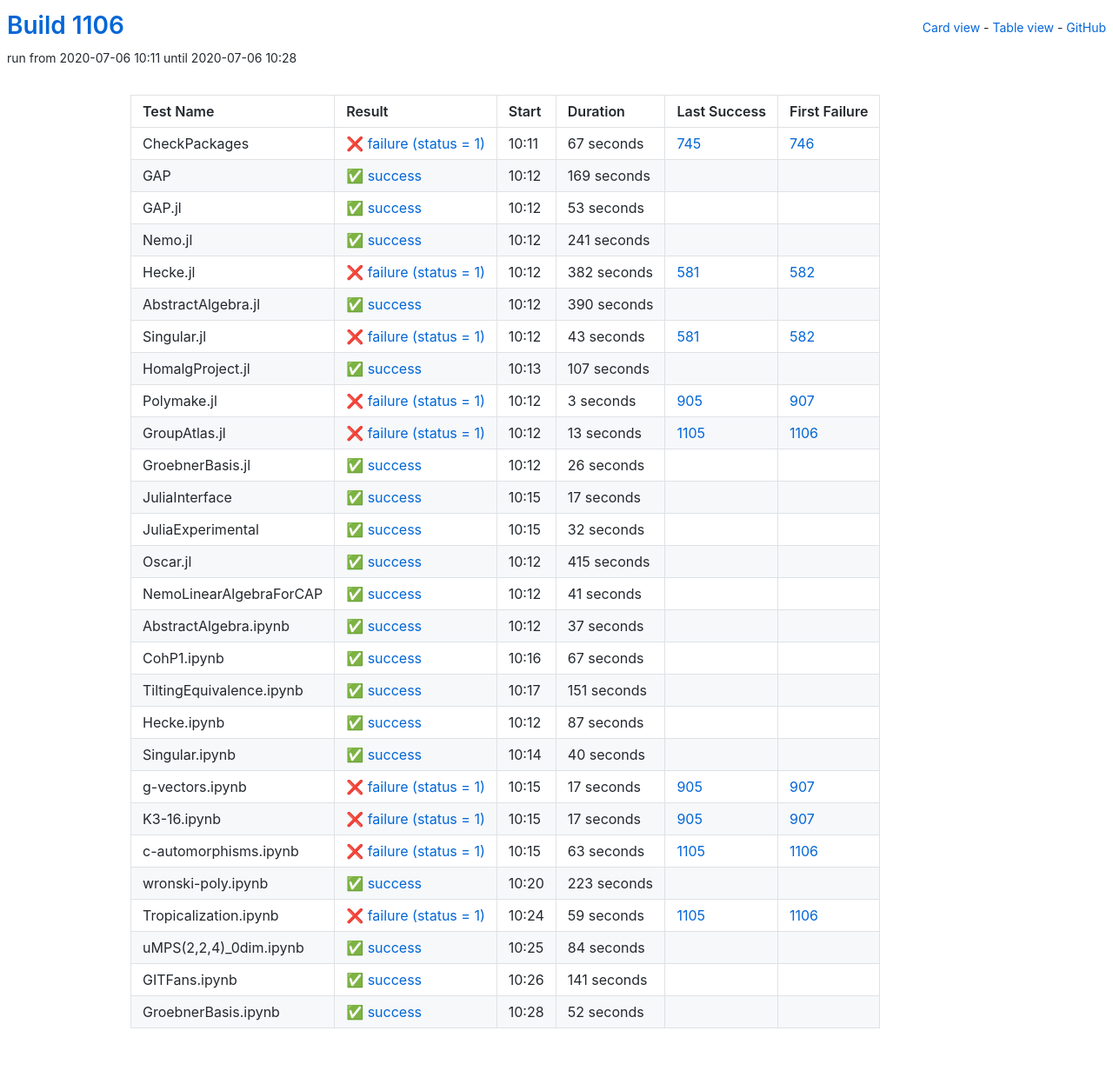
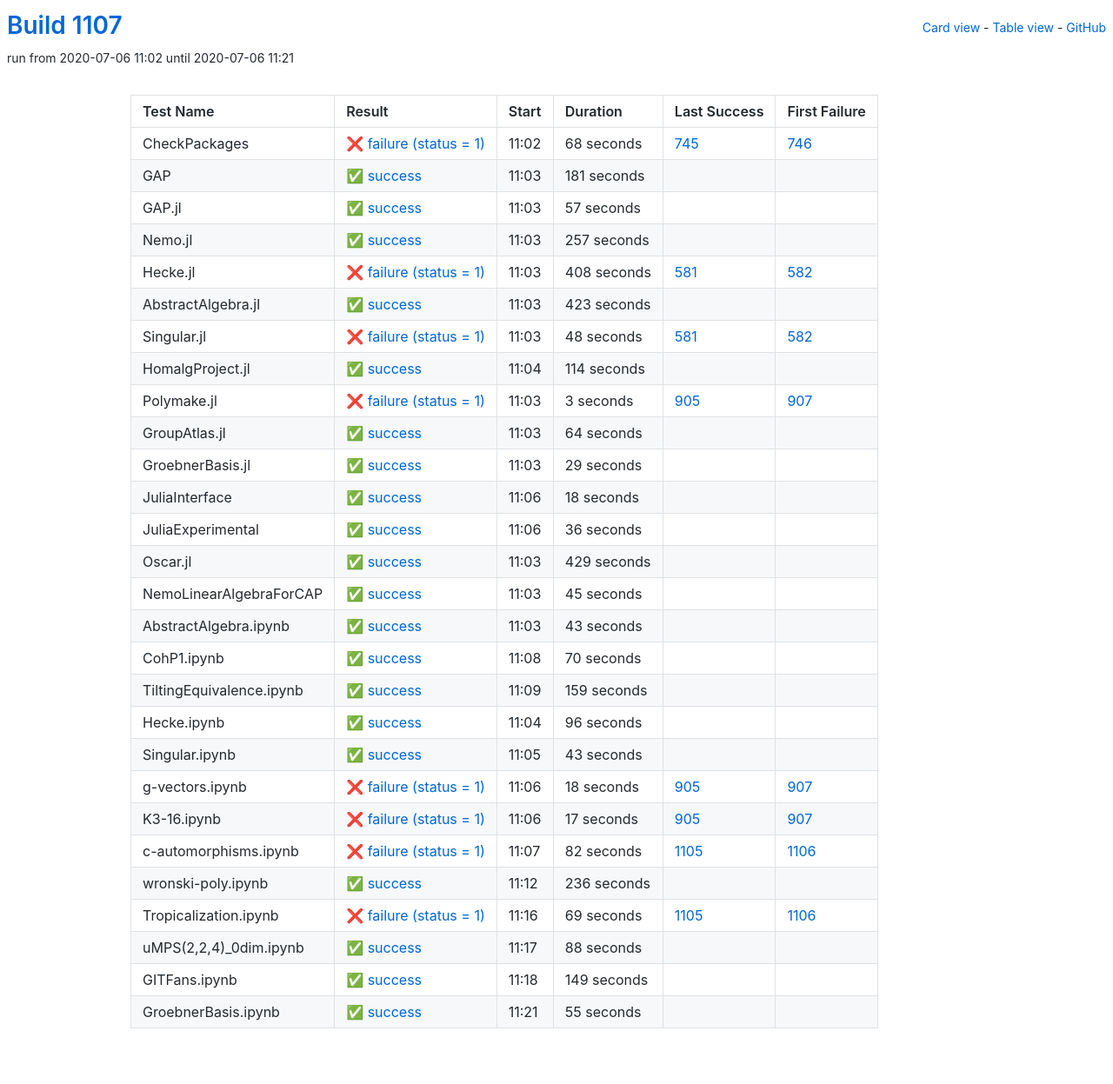
Before and after one commit to oscar-system/oscar-ci-status-1.4, a Jekyll site: the page built from table.html, in a window 1280 px wide. Shown: the whole page at 87% size. Built offline with Jekyll 4.4.1, drawn with Linux system fonts in a browser that asks for light colours.

Commit message:
Build #1107

```diff
--- a/_data/ci.yml
+++ b/_data/ci.yml
@@ -1,6 +1,6 @@
 ---
-build: 1106
-build_url: https://oscarci.mathematik.uni-kl.de/job/oscar-julia-1.4/1106/
+build: 1107
+build_url: https://oscarci.mathematik.uni-kl.de/job/oscar-julia-1.4/1107/
 job: oscar-julia-1.4
 organization: oscar-system
 repo: oscar-ci-status-1.4
@@ -8,104 +8,104 @@ repourl: https://github.com/oscar-system/oscar-ci-status-1.4
 tests:
 - name: CheckPackages
   id: checkpackages
-  log: https://oscarci.mathematik.uni-kl.de/job/oscar-julia-1.4/1106/artifact/logs/build-1106/CheckPackages.log
-  start: 2020-07-06 10:11
+  log: https://oscarci.mathematik.uni-kl.de/job/oscar-julia-1.4/1107/artifact/logs/build-1107/CheckPackages.log
+  start: 2020-07-06 11:02
   success: false
   exitcode: 1
   status: failure
-  duration: 67
+  duration: 68
   last_success: 745
   last_success_url: https://oscarci.mathematik.uni-kl.de/job/oscar-julia-1.4/745/
   first_failure: 746
   first_failure_url: https://oscarci.mathematik.uni-kl.de/job/oscar-julia-1.4/746/
 - name: GAP
   id: gap
-  log: https://oscarci.mathematik.uni-kl.de/job/oscar-julia-1.4/1106/artifact/logs/build-1106/GAP.log
-  start: 2020-07-06 10:12
+  log: https://oscarci.mathematik.uni-kl.de/job/oscar-julia-1.4/1107/artifact/logs/build-1107/GAP.log
+  start: 2020-07-06 11:03
   success: true
   exitcode: 0
   status: success
-  duration: 169
+  duration: 181
   last_success: false
   last_success_url:
   first_failure: false
   first_failure_url:
 - name: GAP.jl
   id: gap-jl
-  log: https://oscarci.mathematik.uni-kl.de/job/oscar-julia-1.4/1106/artifact/logs/build-1106/GAP.jl.log
-  start: 2020-07-06 10:12
+  log: https://oscarci.mathematik.uni-kl.de/job/oscar-julia-1.4/1107/artifact/logs/build-1107/GAP.jl.log
+  start: 2020-07-06 11:03
   success: true
   exitcode: 0
   status: success
-  duration: 53
+  duration: 57
   last_success: false
   last_success_url:
   first_failure: false
   first_failure_url:
 - name: Nemo.jl
   id: nemo-jl
-  log: https://oscarci.mathematik.uni-kl.de/job/oscar-julia-1.4/1106/artifact/logs/build-1106/Nemo.jl.log
-  start: 2020-07-06 10:12
+  log: https://oscarci.mathematik.uni-kl.de/job/oscar-julia-1.4/1107/artifact/logs/build-1107/Nemo.jl.log
+  start: 2020-07-06 11:03
   success: true
   exitcode: 0
   status: success
-  duration: 241
+  duration: 257
   last_success: false
   last_success_url:
   first_failure: false
   first_failure_url:
 - name: Hecke.jl
   id: hecke-jl
-  log: https://oscarci.mathematik.uni-kl.de/job/oscar-julia-1.4/1106/artifact/logs/build-1106/Hecke.jl.log
-  start: 2020-07-06 10:12
+  log: https://oscarci.mathematik.uni-kl.de/job/oscar-julia-1.4/1107/artifact/logs/build-1107/Hecke.jl.log
+  start: 2020-07-06 11:03
   success: false
   exitcode: 1
   status: failure
-  duration: 382
+  duration: 408
   last_success: 581
   last_success_url: https://oscarci.mathematik.uni-kl.de/job/oscar-julia-1.4/581/
   first_failure: 582
   first_failure_url: https://oscarci.mathematik.uni-kl.de/job/oscar-julia-1.4/582/
 - name: AbstractAlgebra.jl
   id: abstractalgebra-jl
-  log: https://oscarci.mathematik.uni-kl.de/job/oscar-julia-1.4/1106/artifact/logs/build-1106/AbstractAlgebra.jl.log
-  start: 2020-07-06 10:12
+  log: https://oscarci.mathematik.uni-kl.de/job/oscar-julia-1.4/1107/artifact/logs/build-1107/AbstractAlgebra.jl.log
+  start: 2020-07-06 11:03
   success: true
   exitcode: 0
   status: success
-  duration: 390
+  duration: 423
   last_success: false
   last_success_url:
   first_failure: false
   first_failure_url:
 - name: Singular.jl
   id: singular-jl
-  log: https://oscarci.mathematik.uni-kl.de/job/oscar-julia-1.4/1106/artifact/logs/build-1106/Singular.jl.log
-  start: 2020-07-06 10:12
+  log: https://oscarci.mathematik.uni-kl.de/job/oscar-julia-1.4/1107/artifact/logs/build-1107/Singular.jl.log
+  start: 2020-07-06 11:03
   success: false
   exitcode: 1
   status: failure
-  duration: 43
+  duration: 48
   last_success: 581
   last_success_url: https://oscarci.mathematik.uni-kl.de/job/oscar-julia-1.4/581/
   first_failure: 582
   first_failure_url: https://oscarci.mathematik.uni-kl.de/job/oscar-julia-1.4/582/
 - name: HomalgProject.jl
   id: homalgproject-jl
-  log: https://oscarci.mathematik.uni-kl.de/job/oscar-julia-1.4/1106/artifact/logs/build-1106/HomalgProject.jl.log
-  start: 2020-07-06 10:13
+  log: https://oscarci.mathematik.uni-kl.de/job/oscar-julia-1.4/1107/artifact/logs/build-1107/HomalgProject.jl.log
+  start: 2020-07-06 11:04
   success: true
   exitcode: 0
   status: success
-  duration: 107
+  duration: 114
   last_success: false
   last_success_url:
   first_failure: false
   first_failure_url:
 - name: Polymake.jl
   id: polymake-jl
-  log: https://oscarci.mathematik.uni-kl.de/job/oscar-julia-1.4/1106/artifact/logs/build-1106/Polymake.jl.log
-  start: 2020-07-06 10:12
+  log: https://oscarci.mathematik.uni-kl.de/job/oscar-julia-1.4/1107/artifact/logs/build-1107/Polymake.jl.log
+  start: 2020-07-06 11:03
   success: false
   exitcode: 1
   status: failure
@@ -116,152 +116,152 @@ tests:
   first_failure_url: https://oscarci.mathematik.uni-kl.de/job/oscar-julia-1.4/907/
 - name: GroupAtlas.jl
   id: groupatlas-jl
-  log: https://oscarci.mathematik.uni-kl.de/job/oscar-julia-1.4/1106/artifact/logs/build-1106/GroupAtlas.jl.log
-  start: 2020-07-06 10:12
-  success: false
-  exitcode: 1
-  status: failure
-  duration: 13
-  last_success: 1105
-  last_success_url: https://oscarci.mathematik.uni-kl.de/job/oscar-julia-1.4/1105/
-  first_failure: 1106
-  first_failure_url: https://oscarci.mathematik.uni-kl.de/job/oscar-julia-1.4/1106/
-- name: GroebnerBasis.jl
-  id: groebnerbasis-jl
-  log: https://oscarci.mathematik.uni-kl.de/job/oscar-julia-1.4/1106/artifact/logs/build-1106/GroebnerBasis.jl.log
-  start: 2020-07-06 10:12
+  log: https://oscarci.mathematik.uni-kl.de/job/oscar-julia-1.4/1107/artifact/logs/build-1107/GroupAtlas.jl.log
+  start: 2020-07-06 11:03
   success: true
   exitcode: 0
   status: success
-  duration: 26
+  duration: 64
+  last_success: false
+  last_success_url:
+  first_failure: false
+  first_failure_url:
+- name: GroebnerBasis.jl
+  id: groebnerbasis-jl
+  log: https://oscarci.mathematik.uni-kl.de/job/oscar-julia-1.4/1107/artifact/logs/build-1107/GroebnerBasis.jl.log
+  start: 2020-07-06 11:03
+  success: true
+  exitcode: 0
+  status: success
+  duration: 29
   last_success: false
   last_success_url:
   first_failure: false
   first_failure_url:
 - name: JuliaInterface
   id: juliainterface
-  log: https://oscarci.mathematik.uni-kl.de/job/oscar-julia-1.4/1106/artifact/logs/build-1106/JuliaInterface.log
-  start: 2020-07-06 10:15
+  log: https://oscarci.mathematik.uni-kl.de/job/oscar-julia-1.4/1107/artifact/logs/build-1107/JuliaInterface.log
+  start: 2020-07-06 11:06
   success: true
   exitcode: 0
   status: success
-  duration: 17
+  duration: 18
   last_success: false
   last_success_url:
   first_failure: false
   first_failure_url:
 - name: JuliaExperimental
   id: juliaexperimental
-  log: https://oscarci.mathematik.uni-kl.de/job/oscar-julia-1.4/1106/artifact/logs/build-1106/JuliaExperimental.log
-  start: 2020-07-06 10:15
+  log: https://oscarci.mathematik.uni-kl.de/job/oscar-julia-1.4/1107/artifact/logs/build-1107/JuliaExperimental.log
+  start: 2020-07-06 11:06
   success: true
   exitcode: 0
   status: success
-  duration: 32
+  duration: 36
   last_success: false
   last_success_url:
   first_failure: false
   first_failure_url:
 - name: Oscar.jl
   id: oscar-jl
-  log: https://oscarci.mathematik.uni-kl.de/job/oscar-julia-1.4/1106/artifact/logs/build-1106/Oscar.jl.log
-  start: 2020-07-06 10:12
+  log: https://oscarci.mathematik.uni-kl.de/job/oscar-julia-1.4/1107/artifact/logs/build-1107/Oscar.jl.log
+  start: 2020-07-06 11:03
   success: true
   exitcode: 0
   status: success
-  duration: 415
+  duration: 429
   last_success: false
   last_success_url:
   first_failure: false
   first_failure_url:
 - name: NemoLinearAlgebraForCAP
   id: nemolinearalgebraforcap
-  log: https://oscarci.mathematik.uni-kl.de/job/oscar-julia-1.4/1106/artifact/logs/build-1106/NemoLinearAlgebraForCAP.log
-  start: 2020-07-06 10:12
+  log: https://oscarci.mathematik.uni-kl.de/job/oscar-julia-1.4/1107/artifact/logs/build-1107/NemoLinearAlgebraForCAP.log
+  start: 2020-07-06 11:03
   success: true
   exitcode: 0
   status: success
-  duration: 41
+  duration: 45
   last_success: false
   last_success_url:
   first_failure: false
   first_failure_url:
 - name: AbstractAlgebra.ipynb
   id: abstractalgebra-ipynb
-  log: https://oscarci.mathematik.uni-kl.de/job/oscar-julia-1.4/1106/artifact/logs/build-1106/AbstractAlgebra.ipynb.log
-  start: 2020-07-06 10:12
+  log: https://oscarci.mathematik.uni-kl.de/job/oscar-julia-1.4/1107/artifact/logs/build-1107/AbstractAlgebra.ipynb.log
+  start: 2020-07-06 11:03
   success: true
   exitcode: 0
   status: success
-  duration: 37
+  duration: 43
   last_success: false
   last_success_url:
   first_failure: false
   first_failure_url:
 - name: CohP1.ipynb
   id: cohp1-ipynb
-  log: https://oscarci.mathematik.uni-kl.de/job/oscar-julia-1.4/1106/artifact/logs/build-1106/CohP1.ipynb.log
-  start: 2020-07-06 10:16
+  log: https://oscarci.mathematik.uni-kl.de/job/oscar-julia-1.4/1107/artifact/logs/build-1107/CohP1.ipynb.log
+  start: 2020-07-06 11:08
   success: true
   exitcode: 0
   status: success
-  duration: 67
+  duration: 70
   last_success: false
   last_success_url:
   first_failure: false
   first_failure_url:
 - name: TiltingEquivalence.ipynb
   id: tiltingequivalence-ipynb
-  log: https://oscarci.mathematik.uni-kl.de/job/oscar-julia-1.4/1106/artifact/logs/build-1106/TiltingEquivalence.ipynb.log
-  start: 2020-07-06 10:17
+  log: https://oscarci.mathematik.uni-kl.de/job/oscar-julia-1.4/1107/artifact/logs/build-1107/TiltingEquivalence.ipynb.log
+  start: 2020-07-06 11:09
   success: true
   exitcode: 0
   status: success
-  duration: 151
+  duration: 159
   last_success: false
   last_success_url:
   first_failure: false
   first_failure_url:
 - name: Hecke.ipynb
   id: hecke-ipynb
-  log: https://oscarci.mathematik.uni-kl.de/job/oscar-julia-1.4/1106/artifact/logs/build-1106/Hecke.ipynb.log
-  start: 2020-07-06 10:12
+  log: https://oscarci.mathematik.uni-kl.de/job/oscar-julia-1.4/1107/artifact/logs/build-1107/Hecke.ipynb.log
+  start: 2020-07-06 11:04
   success: true
   exitcode: 0
   status: success
-  duration: 87
+  duration: 96
   last_success: false
   last_success_url:
   first_failure: false
   first_failure_url:
 - name: Singular.ipynb
   id: singular-ipynb
-  log: https://oscarci.mathematik.uni-kl.de/job/oscar-julia-1.4/1106/artifact/logs/build-1106/Singular.ipynb.log
-  start: 2020-07-06 10:14
+  log: https://oscarci.mathematik.uni-kl.de/job/oscar-julia-1.4/1107/artifact/logs/build-1107/Singular.ipynb.log
+  start: 2020-07-06 11:05
   success: true
   exitcode: 0
   status: success
-  duration: 40
+  duration: 43
   last_success: false
   last_success_url:
   first_failure: false
   first_failure_url:
 - name: g-vectors.ipynb
   id: g-vectors-ipynb
-  log: https://oscarci.mathematik.uni-kl.de/job/oscar-julia-1.4/1106/artifact/logs/build-1106/g-vectors.ipynb.log
-  start: 2020-07-06 10:15
+  log: https://oscarci.mathematik.uni-kl.de/job/oscar-julia-1.4/1107/artifact/logs/build-1107/g-vectors.ipynb.log
+  start: 2020-07-06 11:06
   success: false
   exitcode: 1
   status: failure
-  duration: 17
+  duration: 18
   last_success: 905
   last_success_url: https://oscarci.mathematik.uni-kl.de/job/oscar-julia-1.4/905/
   first_failure: 907
   first_failure_url: https://oscarci.mathematik.uni-kl.de/job/oscar-julia-1.4/907/
 - name: K3-16.ipynb
   id: k3-16-ipynb
-  log: https://oscarci.mathematik.uni-kl.de/job/oscar-julia-1.4/1106/artifact/logs/build-1106/K3-16.ipynb.log
-  start: 2020-07-06 10:15
+  log: https://oscarci.mathematik.uni-kl.de/job/oscar-julia-1.4/1107/artifact/logs/build-1107/K3-16.ipynb.log
+  start: 2020-07-06 11:06
   success: false
   exitcode: 1
   status: failure
@@ -272,72 +272,72 @@ tests:
   first_failure_url: https://oscarci.mathematik.uni-kl.de/job/oscar-julia-1.4/907/
 - name: c-automorphisms.ipynb
   id: c-automorphisms-ipynb
-  log: https://oscarci.mathematik.uni-kl.de/job/oscar-julia-1.4/1106/artifact/logs/build-1106/c-automorphisms.ipynb.log
-  start: 2020-07-06 10:15
+  log: https://oscarci.mathematik.uni-kl.de/job/oscar-julia-1.4/1107/artifact/logs/build-1107/c-automorphisms.ipynb.log
+  start: 2020-07-06 11:07
   success: false
   exitcode: 1
   status: failure
-  duration: 63
+  duration: 82
   last_success: 1105
   last_success_url: https://oscarci.mathematik.uni-kl.de/job/oscar-julia-1.4/1105/
   first_failure: 1106
   first_failure_url: https://oscarci.mathematik.uni-kl.de/job/oscar-julia-1.4/1106/
 - name: wronski-poly.ipynb
   id: wronski-poly-ipynb
-  log: https://oscarci.mathematik.uni-kl.de/job/oscar-julia-1.4/1106/artifact/logs/build-1106/wronski-poly.ipynb.log
-  start: 2020-07-06 10:20
+  log: https://oscarci.mathematik.uni-kl.de/job/oscar-julia-1.4/1107/artifact/logs/build-1107/wronski-poly.ipynb.log
+  start: 2020-07-06 11:12
   success: true
   exitcode: 0
   status: success
-  duration: 223
+  duration: 236
   last_success: false
   last_success_url:
   first_failure: false
   first_failure_url:
 - name: Tropicalization.ipynb
   id: tropicalization-ipynb
-  log: https://oscarci.mathematik.uni-kl.de/job/oscar-julia-1.4/1106/artifact/logs/build-1106/Tropicalization.ipynb.log
-  start: 2020-07-06 10:24
+  log: https://oscarci.mathematik.uni-kl.de/job/oscar-julia-1.4/1107/artifact/logs/build-1107/Tropicalization.ipynb.log
+  start: 2020-07-06 11:16
   success: false
   exitcode: 1
   status: failure
-  duration: 59
+  duration: 69
   last_success: 1105
   last_success_url: https://oscarci.mathematik.uni-kl.de/job/oscar-julia-1.4/1105/
   first_failure: 1106
   first_failure_url: https://oscarci.mathematik.uni-kl.de/job/oscar-julia-1.4/1106/
 - name: uMPS(2,2,4)_0dim.ipynb
   id: umps-2-2-4-0dim-ipynb
-  log: https://oscarci.mathematik.uni-kl.de/job/oscar-julia-1.4/1106/artifact/logs/build-1106/uMPS-2-2-4-_0dim.ipynb.log
-  start: 2020-07-06 10:25
+  log: https://oscarci.mathematik.uni-kl.de/job/oscar-julia-1.4/1107/artifact/logs/build-1107/uMPS-2-2-4-_0dim.ipynb.log
+  start: 2020-07-06 11:17
   success: true
   exitcode: 0
   status: success
-  duration: 84
+  duration: 88
   last_success: false
   last_success_url:
   first_failure: false
   first_failure_url:
 - name: GITFans.ipynb
   id: gitfans-ipynb
-  log: https://oscarci.mathematik.uni-kl.de/job/oscar-julia-1.4/1106/artifact/logs/build-1106/GITFans.ipynb.log
-  start: 2020-07-06 10:26
+  log: https://oscarci.mathematik.uni-kl.de/job/oscar-julia-1.4/1107/artifact/logs/build-1107/GITFans.ipynb.log
+  start: 2020-07-06 11:18
   success: true
   exitcode: 0
   status: success
-  duration: 141
+  duration: 149
   last_success: false
   last_success_url:
   first_failure: false
   first_failure_url:
 - name: GroebnerBasis.ipynb
   id: groebnerbasis-ipynb
-  log: https://oscarci.mathematik.uni-kl.de/job/oscar-julia-1.4/1106/artifact/logs/build-1106/GroebnerBasis.ipynb.log
-  start: 2020-07-06 10:28
+  log: https://oscarci.mathematik.uni-kl.de/job/oscar-julia-1.4/1107/artifact/logs/build-1107/GroebnerBasis.ipynb.log
+  start: 2020-07-06 11:21
   success: true
   exitcode: 0
   status: success
-  duration: 52
+  duration: 55
   last_success: false
   last_success_url:
   first_failure: false
```
Also changed, not shown: README.md.
